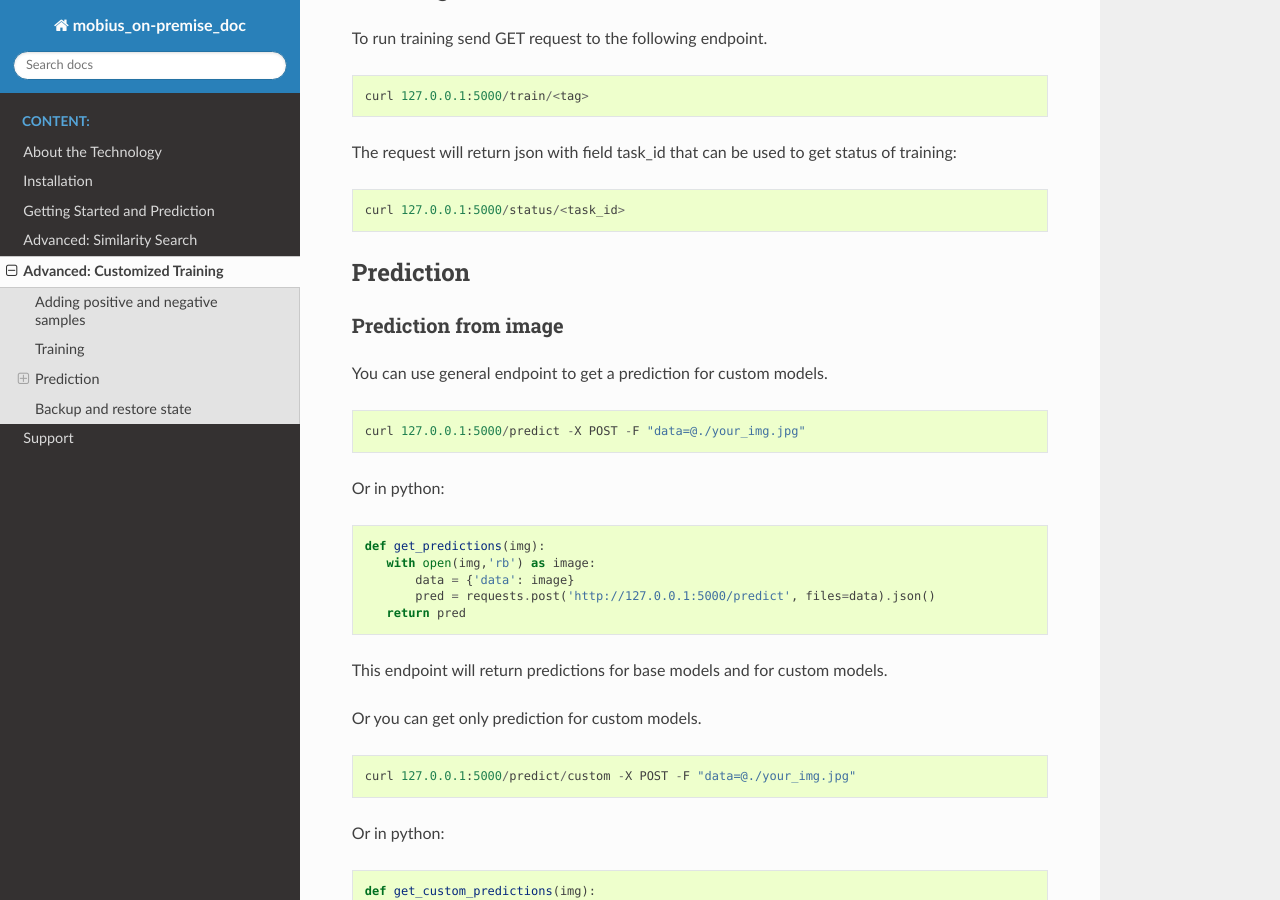
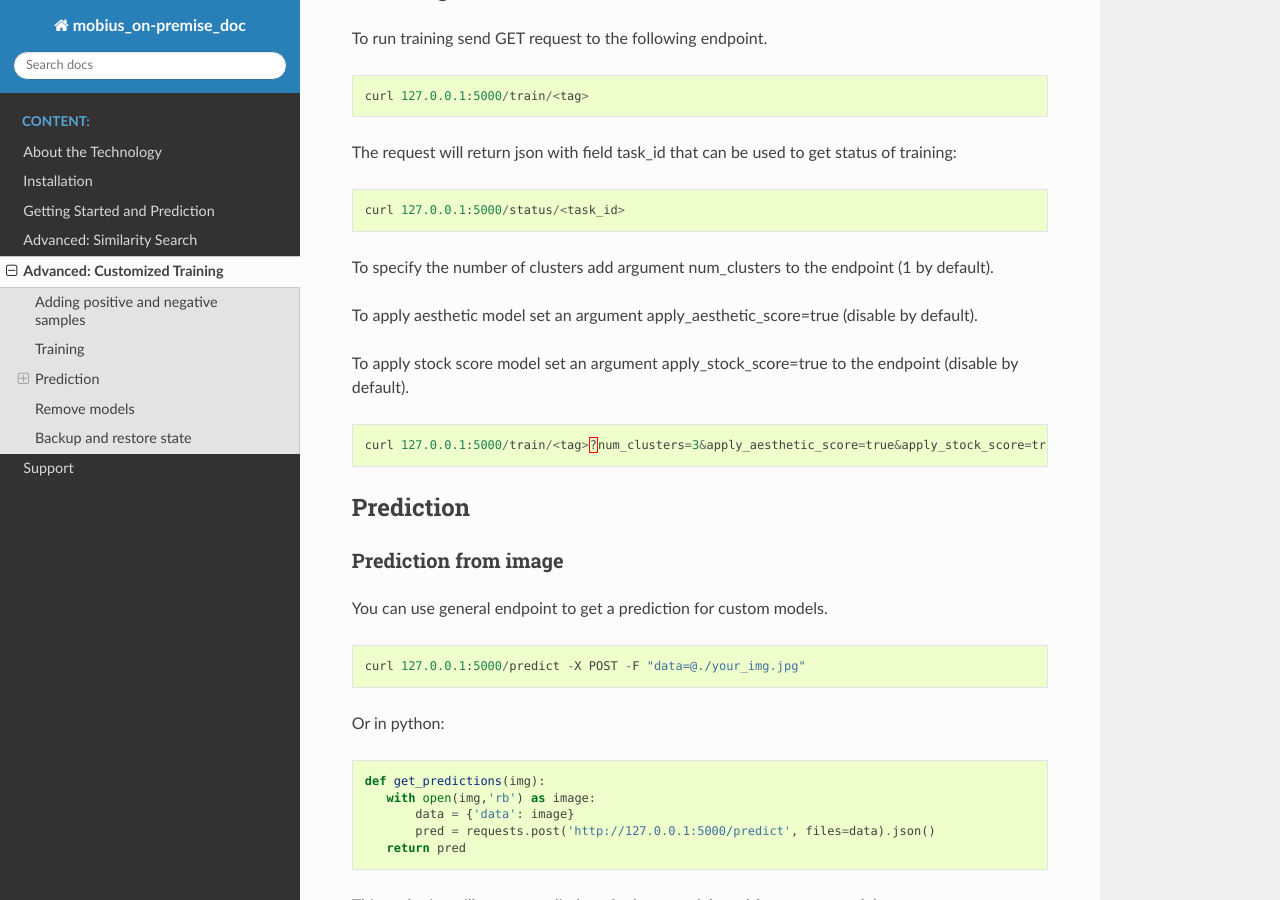
Before and after one commit to rumlingd/mobius_on-premise_doc, a Sphinx documentation site: the page built from source/advanced-training.rst, in a window 1280 px wide and 900 px high, scrolled down 1078 px. Built offline with Sphinx 7.4.7 and the Read the Docs theme 2.0.0, drawn with Linux system fonts in a browser that asks for light colours; formulas are drawn with MathJax 3; some of the changed text lies outside the part shown.

Commit message:
New endpoint and new optional arguments for train

```diff
--- a/source/advanced-training.rst
+++ b/source/advanced-training.rst
@@ -47,6 +47,14 @@
 
   curl 127.0.0.1:5000/status/<task_id>
 
+To specify the number of clusters add argument num_clusters to the endpoint (1 by default).
+
+To apply aesthetic model set an argument apply_aesthetic_score=true (disable by default).
+
+To apply stock score model set an argument apply_stock_score=true to the endpoint (disable by default).
+::
+
+  curl 127.0.0.1:5000/train/<tag>?num_clusters=3&apply_aesthetic_score=true&apply_stock_score=true
 
 Prediction
 ----------
@@ -134,6 +142,13 @@
      pred = requests.post('http://127.0.0.1:5000/predict_by_features', files=data).json()
      return pred
 
+Remove models
+-------------
+
+To remove custom model send GET request to the following endpoint.
+::
+
+  curl 127.0.0.1:5000/clean/<tag>
 
 Backup and restore state
 -------------------------
```
